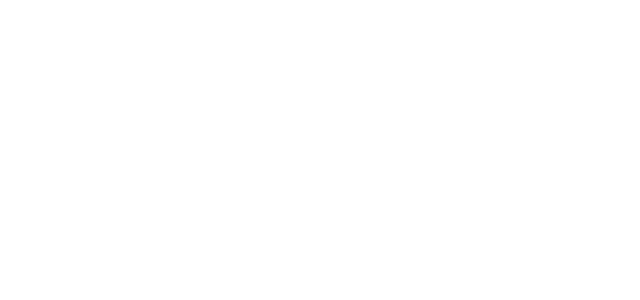
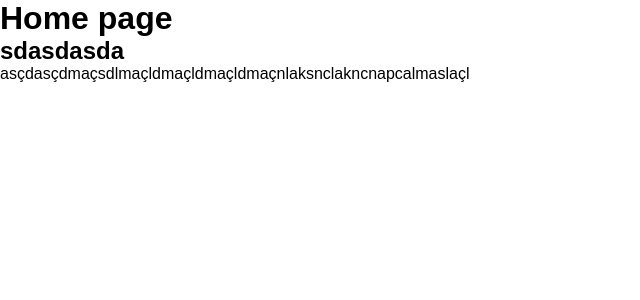
Before and after one commit to MateusOli21/dbooking-web, a React (Create React App) app: page / in a window 1280 px wide. Shown: the top 300 px of the page, without its empty margins (0-640 px from the left). Built offline with nearby package versions, Linux system fonts and the light colour scheme.

Commit message:
Setted up router to app and added home and dahsboard pages.

```diff
--- a/package.json
+++ b/package.json
@@ -6,8 +6,10 @@
     "@testing-library/jest-dom": "^4.2.4",
     "@testing-library/react": "^9.3.2",
     "@testing-library/user-event": "^7.1.2",
+    "history": "^5.0.0",
     "react": "^16.13.1",
     "react-dom": "^16.13.1",
+    "react-router-dom": "^5.2.0",
     "react-scripts": "3.4.1",
     "styled-components": "^5.1.1"
   },
--- a/src/App.js
+++ b/src/App.js
@@ -1,7 +1,18 @@
 import React from "react";
+import { Router } from "react-router-dom";
+
+import Routes from "./routes/routes";
+import history from "./services/history";
+
+import GlobalStyle from "./styles/global";
 
 function App() {
-  return <div className="App"></div>;
+  return (
+    <Router history={history}>
+      <Routes />
+      <GlobalStyle />
+    </Router>
+  );
 }
 
 export default App;
--- /dev/null
+++ b/src/pages/Dashboard/index.js
@@ -0,0 +1,9 @@
+import React from "react";
+
+export default function Dashboard() {
+  return (
+    <div>
+      <h1>Dashboard page</h1>
+    </div>
+  );
+}
--- /dev/null
+++ b/src/pages/Home/index.js
@@ -0,0 +1,11 @@
+import React from "react";
+
+export default function Home() {
+  return (
+    <div>
+      <h1>Home page</h1>
+      <h2>sdasdasda</h2>
+      <p>asçdasçdmaçsdlmaçldmaçldmaçldmaçnlaksnclakncnapcalmaslaçl</p>
+    </div>
+  );
+}
--- /dev/null
+++ b/src/pages/_layout/auth/index.js
@@ -0,0 +1,7 @@
+import React from "react";
+
+import { Wrapper } from "../../../styles/global";
+
+export default function AuthLayout({ children }) {
+  return <Wrapper>{children}</Wrapper>;
+}
--- /dev/null
+++ b/src/pages/_layout/default/index.js
@@ -0,0 +1,7 @@
+import React from "react";
+
+import { Wrapper } from "../../../styles/global";
+
+export default function DefaultLayout({ children }) {
+  return <Wrapper>{children}</Wrapper>;
+}
--- /dev/null
+++ b/src/routes/Route.js
@@ -0,0 +1,34 @@
+import React from "react";
+import { Route, Redirect } from "react-router-dom";
+
+import DefaultLayout from "../pages/_layout/default";
+import AuthLayout from "../pages/_layout/auth";
+
+export default function RouteWrapper({
+  component: Component,
+  isPrivate,
+  ...rest
+}) {
+  const signed = false;
+
+  if (!signed && isPrivate) {
+    return <Redirect to="/" />;
+  }
+
+  if (signed && !isPrivate) {
+    return <Redirect to="/dashboard" />;
+  }
+
+  const Layout = signed ? AuthLayout : DefaultLayout;
+
+  return (
+    <Route
+      {...rest}
+      render={(props) => (
+        <Layout>
+          <Component {...props} />
+        </Layout>
+      )}
+    />
+  );
+}
--- /dev/null
+++ b/src/routes/routes.js
@@ -0,0 +1,16 @@
+import React from "react";
+import { Switch } from "react-router-dom";
+
+import Route from "./Route";
+
+import Home from "../pages/Home";
+import Dashboard from "../pages/Dashboard";
+
+export default function Routes() {
+  return (
+    <Switch>
+      <Route exact path="/" component={Home} />
+      <Route path="/dashboard" component={Dashboard} isPrivate />
+    </Switch>
+  );
+}
--- /dev/null
+++ b/src/services/history.js
@@ -0,0 +1,5 @@
+import { createBrowserHistory } from "history";
+
+const history = createBrowserHistory();
+
+export default history;
--- a/src/styles/global.js
+++ b/src/styles/global.js
@@ -1,4 +1,4 @@
-import { createGlobalStyle } from "styled-components";
+import styled, { createGlobalStyle } from "styled-components";
 
 export const theme = {
   primary: "#ea4c4c",
@@ -9,6 +9,10 @@
   secondaryDark: "#081b26",
   white: "#f9f9f9",
 };
+
+export const Wrapper = styled.div`
+  width: 100%;
+`;
 
 export default createGlobalStyle`
 @import url('https://fonts.googleapis.com/css2?family=Montserrat:wght@100;400;700&display=swap');
```
Also changed, not shown: 1 other file (tests, documents, lock files or other folders).
